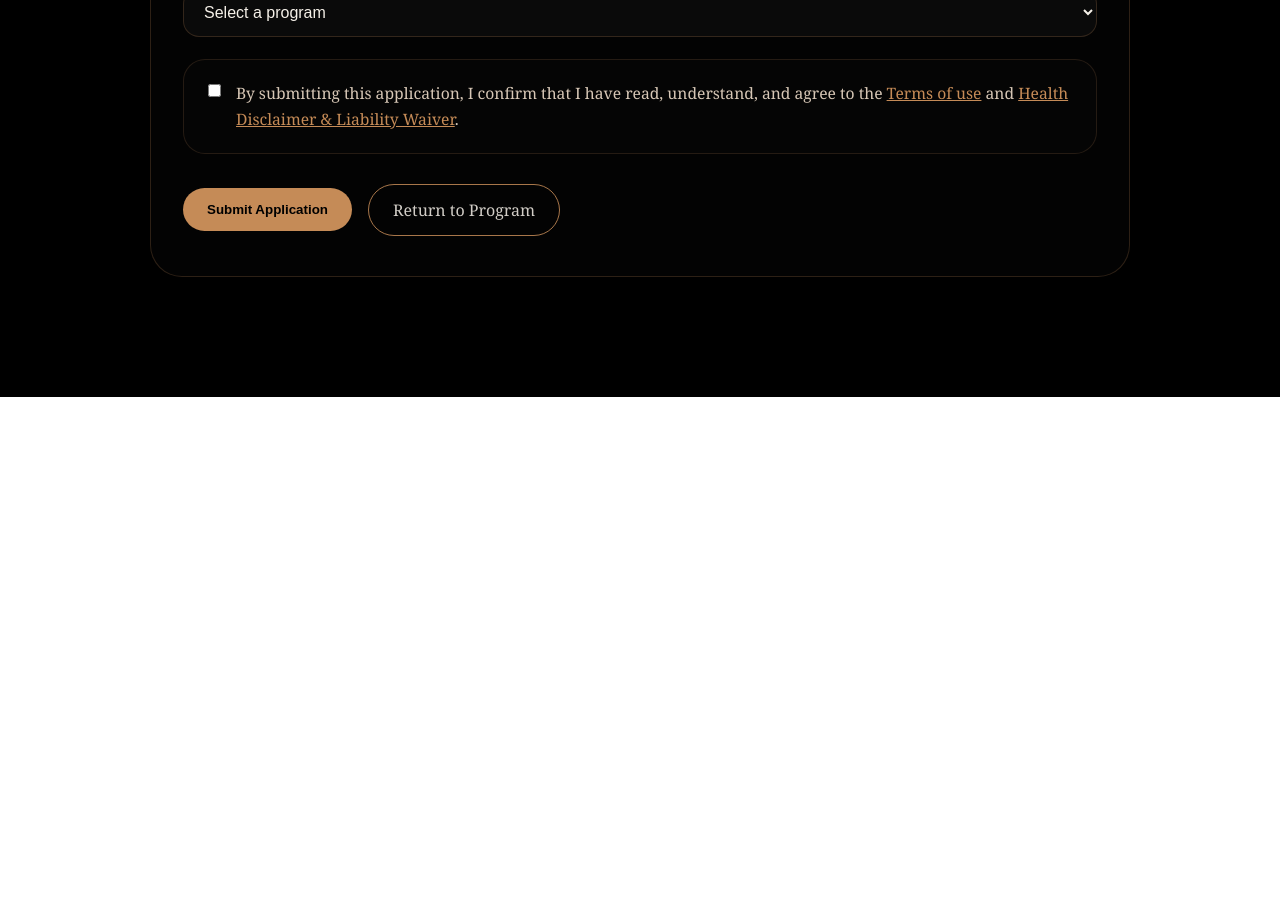
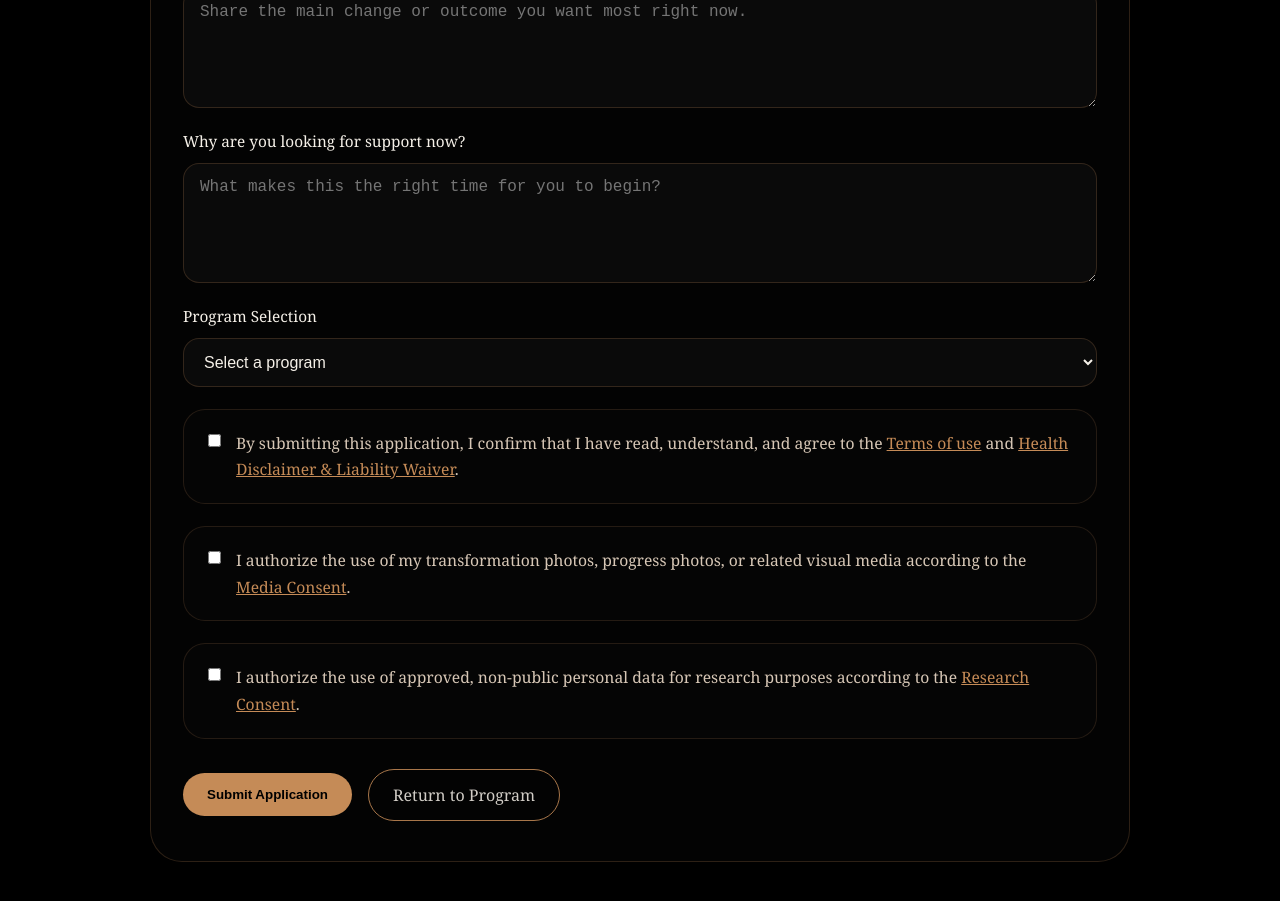
Before and after one commit to anastasis-elite/Website-v2, a Next.js app: page /apply in a window 1280 px wide. Shown: the part 1160-2061 px from the top of the page. Before the commit the page ends 1557 px from the top, so only its background shows below. Built offline with nearby package versions, Linux system fonts and the light colour scheme.

Commit message:
Update page.tsx

```diff
--- a/app/apply/page.tsx
+++ b/app/apply/page.tsx
@@ -12,7 +12,11 @@ const [formData, setFormData] = useState({
   conditions: '',
   supervision: '',
   postpartumMonths: '',
+  primaryGoal: '',
+  whyNow: '',
   agreement: false,
+  mediaConsent: false,
+  researchConsent: false,
   programSelection: '',
 })
 
@@ -252,6 +256,35 @@ const [formData, setFormData] = useState({
   </div>
 )}
           <div style={fieldWrap}>
+  <label style={labelStyle} htmlFor="primaryGoal">
+    What are you hoping to change most right now?
+  </label>
+  <textarea
+    id="primaryGoal"
+    name="primaryGoal"
+    required
+    value={formData.primaryGoal}
+    onChange={handleChange}
+    style={textareaStyle}
+    placeholder="Share the main change or outcome you want most right now."
+  />
+</div>
+
+<div style={fieldWrap}>
+  <label style={labelStyle} htmlFor="whyNow">
+    Why are you looking for support now?
+  </label>
+  <textarea
+    id="whyNow"
+    name="whyNow"
+    required
+    value={formData.whyNow}
+    onChange={handleChange}
+    style={textareaStyle}
+    placeholder="What makes this the right time for you to begin?"
+  />
+</div>
+          <div style={fieldWrap}>
             <label style={labelStyle} htmlFor="programSelection">
               Program Selection
             </label>
@@ -324,9 +357,98 @@ const [formData, setFormData] = useState({
     Health Disclaimer & Liability Waiver
   </a>.
 </span>
+
             </label>
           </div>
+<div
+  style={{
+    border: '1px solid rgba(197,139,87,0.16)',
+    borderRadius: '22px',
+    padding: '20px',
+    background: 'rgba(255,255,255,0.01)',
+  }}
+>
+  <label
+    style={{
+      display: 'flex',
+      alignItems: 'flex-start',
+      gap: '12px',
+      lineHeight: 1.7,
+      color: '#d7c7b6',
+      fontSize: '0.98rem',
+      cursor: 'pointer',
+    }}
+  >
+    <input
+      name="mediaConsent"
+      type="checkbox"
+      checked={formData.mediaConsent}
+      onChange={handleChange}
+      style={{
+        marginTop: '4px',
+        accentColor: '#c58b57',
+      }}
+    />
+    <span>
+      I authorize the use of my transformation photos, progress photos, or related
+      visual media according to the{' '}
+      <a
+        href="/consent/media"
+        style={{
+          color: '#c58b57',
+          textDecoration: 'underline',
+        }}
+      >
+        Media Consent
+      </a>.
+    </span>
+  </label>
+</div>
 
+<div
+  style={{
+    border: '1px solid rgba(197,139,87,0.16)',
+    borderRadius: '22px',
+    padding: '20px',
+    background: 'rgba(255,255,255,0.01)',
+  }}
+>
+  <label
+    style={{
+      display: 'flex',
+      alignItems: 'flex-start',
+      gap: '12px',
+      lineHeight: 1.7,
+      color: '#d7c7b6',
+      fontSize: '0.98rem',
+      cursor: 'pointer',
+    }}
+  >
+    <input
+      name="researchConsent"
+      type="checkbox"
+      checked={formData.researchConsent}
+      onChange={handleChange}
+      style={{
+        marginTop: '4px',
+        accentColor: '#c58b57',
+      }}
+    />
+    <span>
+      I authorize the use of approved, non-public personal data for research purposes
+      according to the{' '}
+      <a
+        href="/consent/research"
+        style={{
+          color: '#c58b57',
+          textDecoration: 'underline',
+        }}
+      >
+        Research Consent
+      </a>.
+    </span>
+  </label>
+</div>
           <div
             style={{
               display: 'flex',
```
